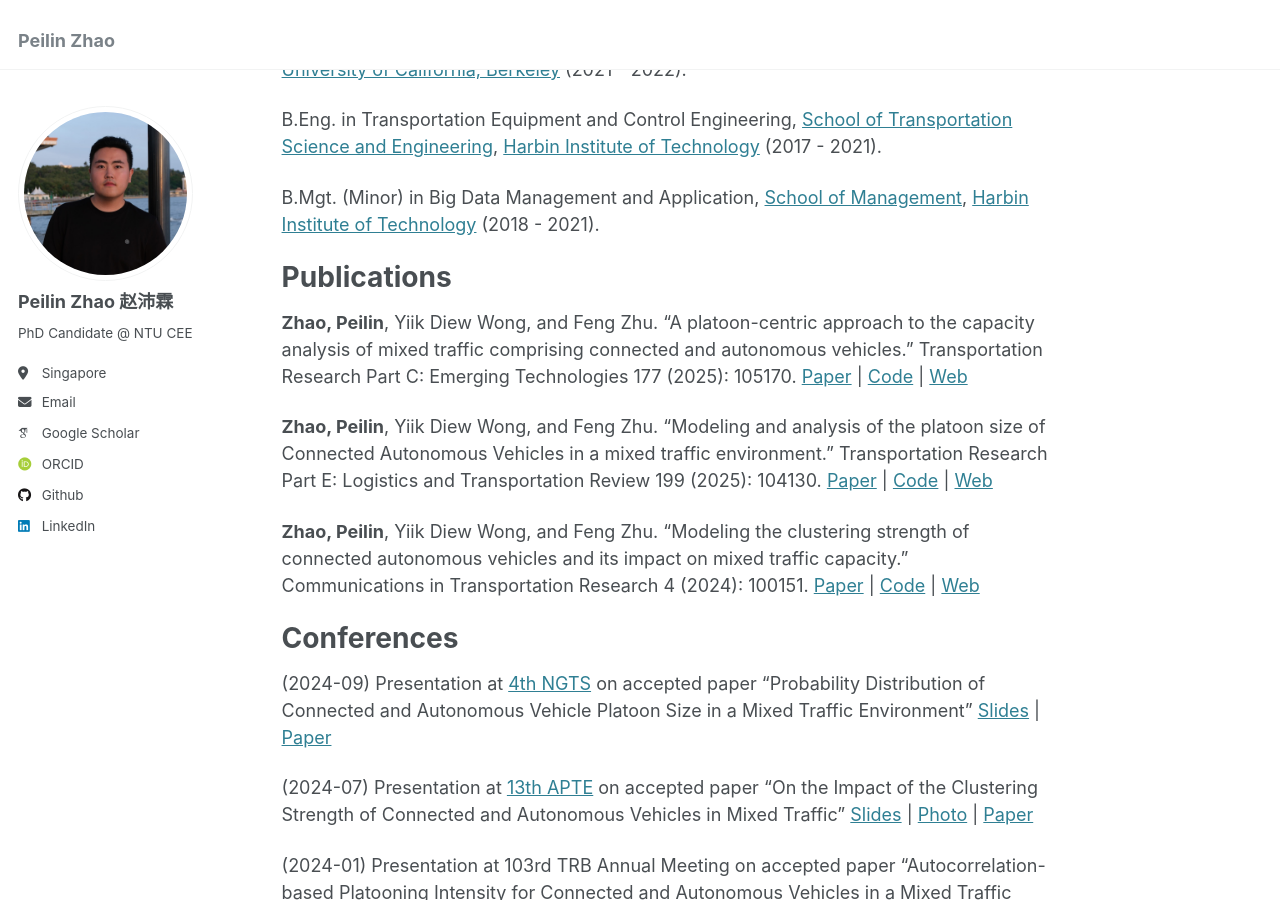
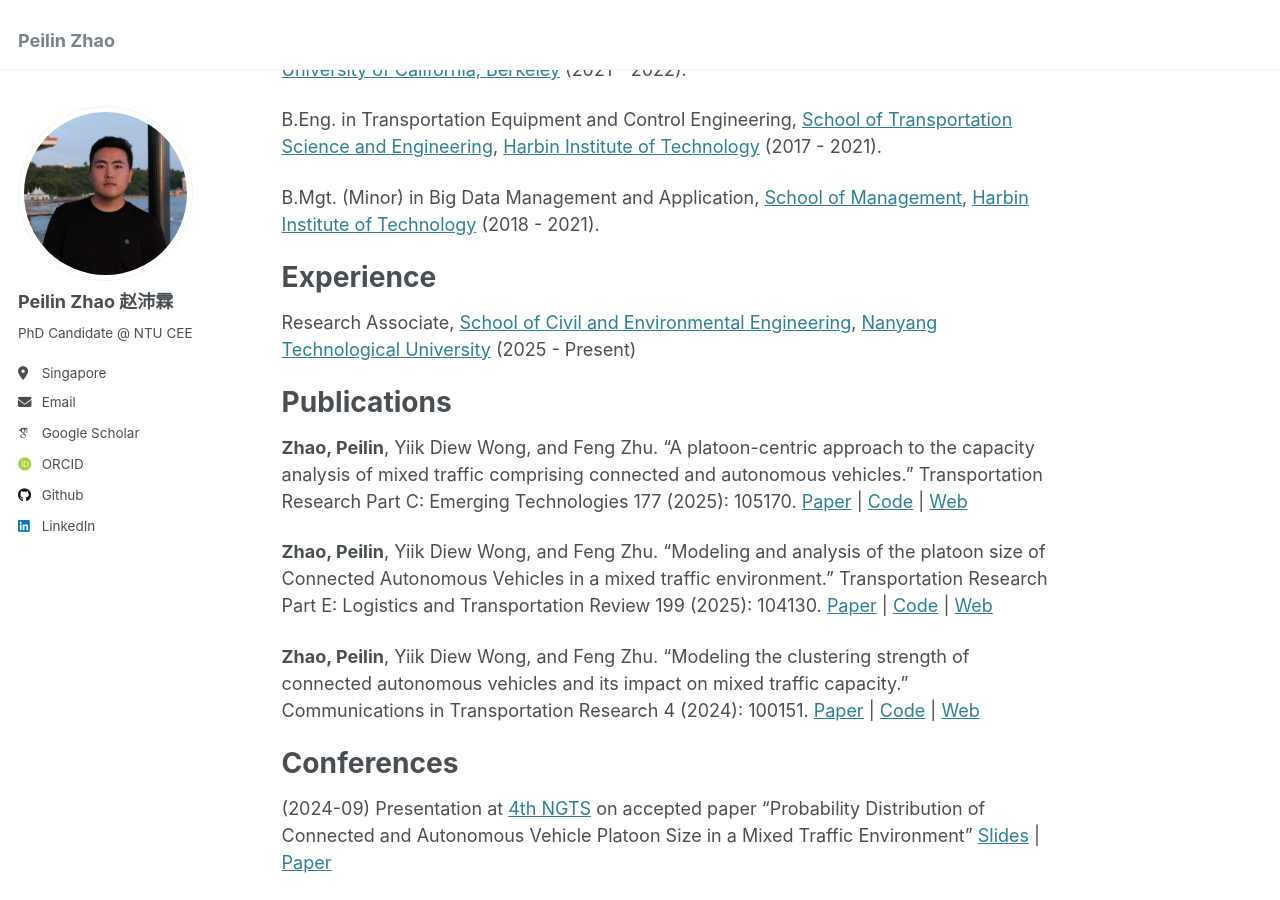
Before and after one commit to Jerry-zpl/Jerry-zpl.github.io, a Jekyll site: the page built from _pages/about.md, in a window 1280 px wide and 900 px high, scrolled down 403 px. Built offline with Jekyll 4.4.1, drawn with Linux system fonts in a browser that asks for light colours; some web fonts are replaced.

Commit message:
Update about.md

```diff
--- a/_pages/about.md
+++ b/_pages/about.md
@@ -19,6 +19,10 @@ B.Eng. in Transportation Equipment and Control Engineering, [School of Transport
 
 B.Mgt. (Minor) in Big Data Management and Application, [School of Management](https://som.hit.edu.cn/), [Harbin Institute of Technology](https://www.hit.edu.cn/) (2018 - 2021).
 
+Experience
+======
+Research Associate, [School of Civil and Environmental Engineering](https://www.ntu.edu.sg/cee), [Nanyang Technological University](https://www.ntu.edu.sg/) (2025 - Present)
+
 Publications
 ======
 **Zhao, Peilin**, Yiik Diew Wong, and Feng Zhu. "A platoon-centric approach to the capacity analysis of mixed traffic comprising connected and autonomous vehicles." Transportation Research Part C: Emerging Technologies 177 (2025): 105170. [Paper](https://doi.org/10.1016/j.trc.2025.105170) \| [Code](https://github.com/Jerry-zpl/Platoon-Centric-Capacity-Analysis) \| [Web](https://jerry-zpl.github.io/publication/2025-TRC-105170)
```
